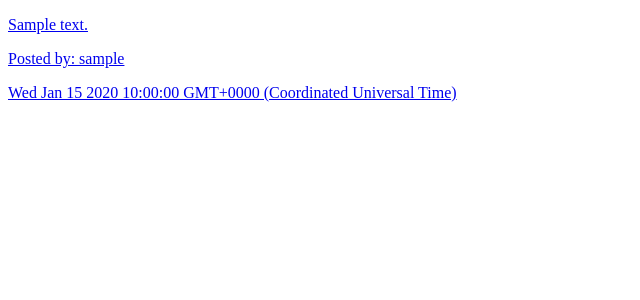
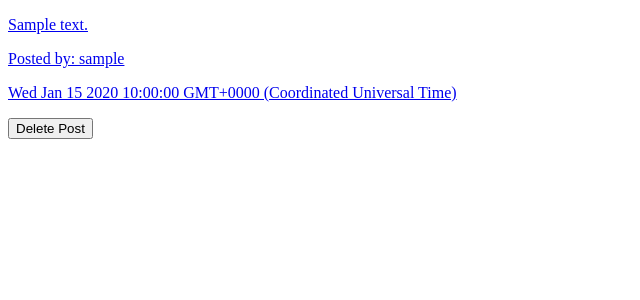
Before and after one commit to jbowdle/tech-blog, a Node server app: page /dashboard in a window 1280 px wide. Shown: the part 134-434 px from the top of the page, without its empty margins (0-640 px from the left). Run offline with Node 20, Linux system fonts and the light colour scheme; a user stored in the database is signed in; tables that the repository leaves empty hold one stand-in row (values such as "Sample post"); some libraries are stand-ins or nearby versions.

Commit message:
Added delete functionality

```diff
--- a/controllers/dashboard-routes.js
+++ b/controllers/dashboard-routes.js
@@ -56,4 +56,19 @@ router.post('/post', checkLogin, async (req, res) => {
   }
 });
 
+router.delete('/delete', checkLogin, async (req, res) => {
+  try {
+    await Post.destroy({
+      where: {
+        id: req.body.postID,
+      },
+    });
+
+    res.status(200).json({message: "Post deleted"});
+  } catch (err) {
+    console.log(err);
+    res.status(500).json(err);
+  }
+});
+
 module.exports = router;
--- /dev/null
+++ b/public/js/updateDeletePost.js
@@ -0,0 +1,23 @@
+const deletePostHandler = async (event) => {
+  event.preventDefault();
+
+  const post = document.querySelector('.post');
+  const postID = post.dataset.post;
+
+
+  const response = await fetch('/dashboard/delete', {
+    method: 'DELETE',
+    body: JSON.stringify({ postID }),
+    headers: { 'Content-Type': 'application/json' },
+  });
+
+  if (response.ok) {
+    document.location.replace(`/dashboard`);
+  } else {
+    alert('Failed to delete post.');
+  }
+};
+
+document.querySelectorAll('.delete').forEach(item => {
+  item.addEventListener('click', deletePostHandler);
+});
--- a/views/dashboard.handlebars
+++ b/views/dashboard.handlebars
@@ -5,10 +5,13 @@ My posts:
 {{#each posts as |post|}}
 <section class ="card">
   <a href="/post/{{id}}">
-    <header>{{title}}</header>
+    <header class="post" data-post="{{post.id}}">{{title}}</header>
     <p>{{content}}</p>
     <p>Posted by: {{user.username}}</p>
     <p>{{createdAt}}</p>
   </a>
+  <button class="delete">Delete Post</button>
 </section>
 {{/each}}
+
+<script src="./js/updateDeletePost.js"></script>
```
